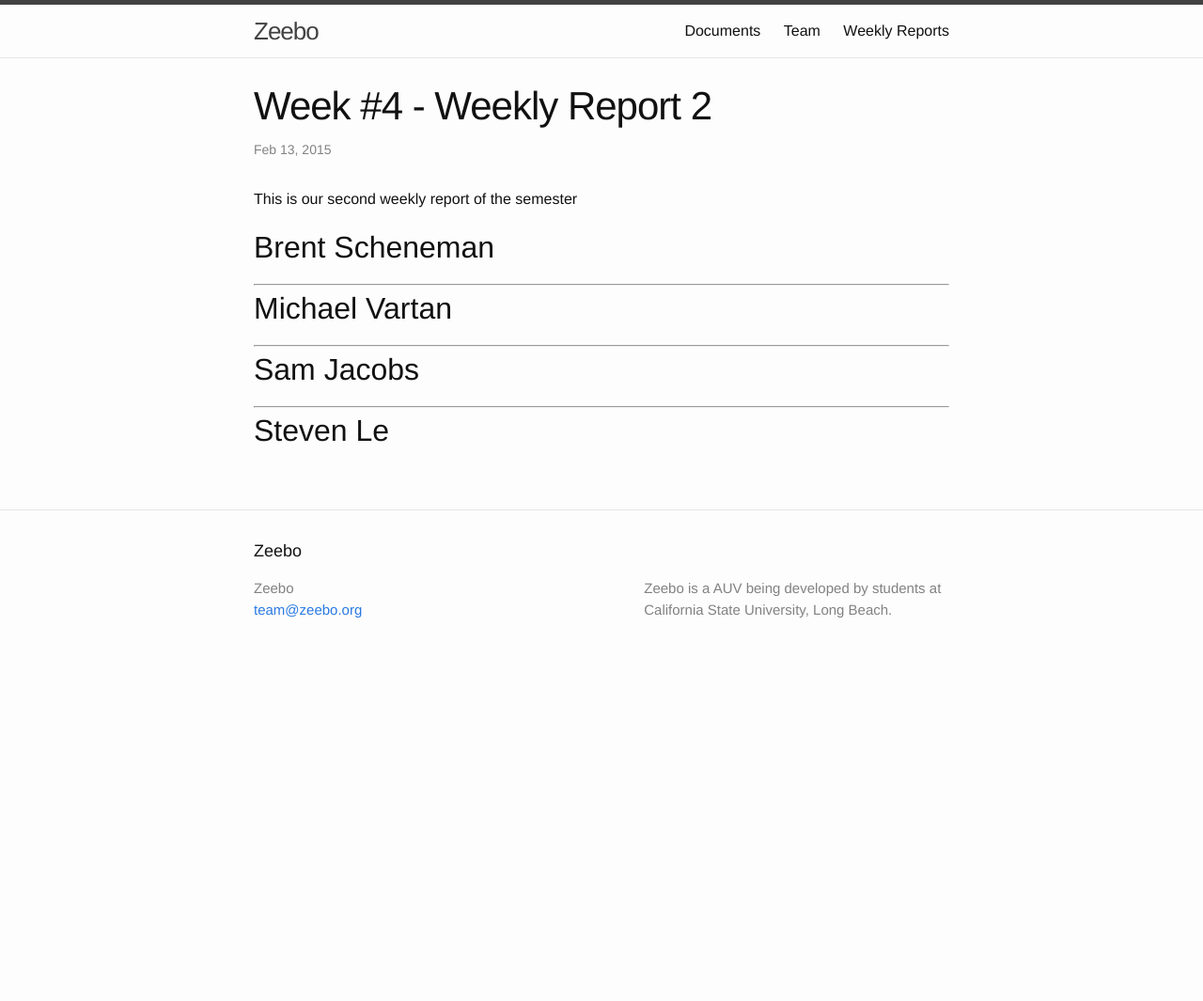
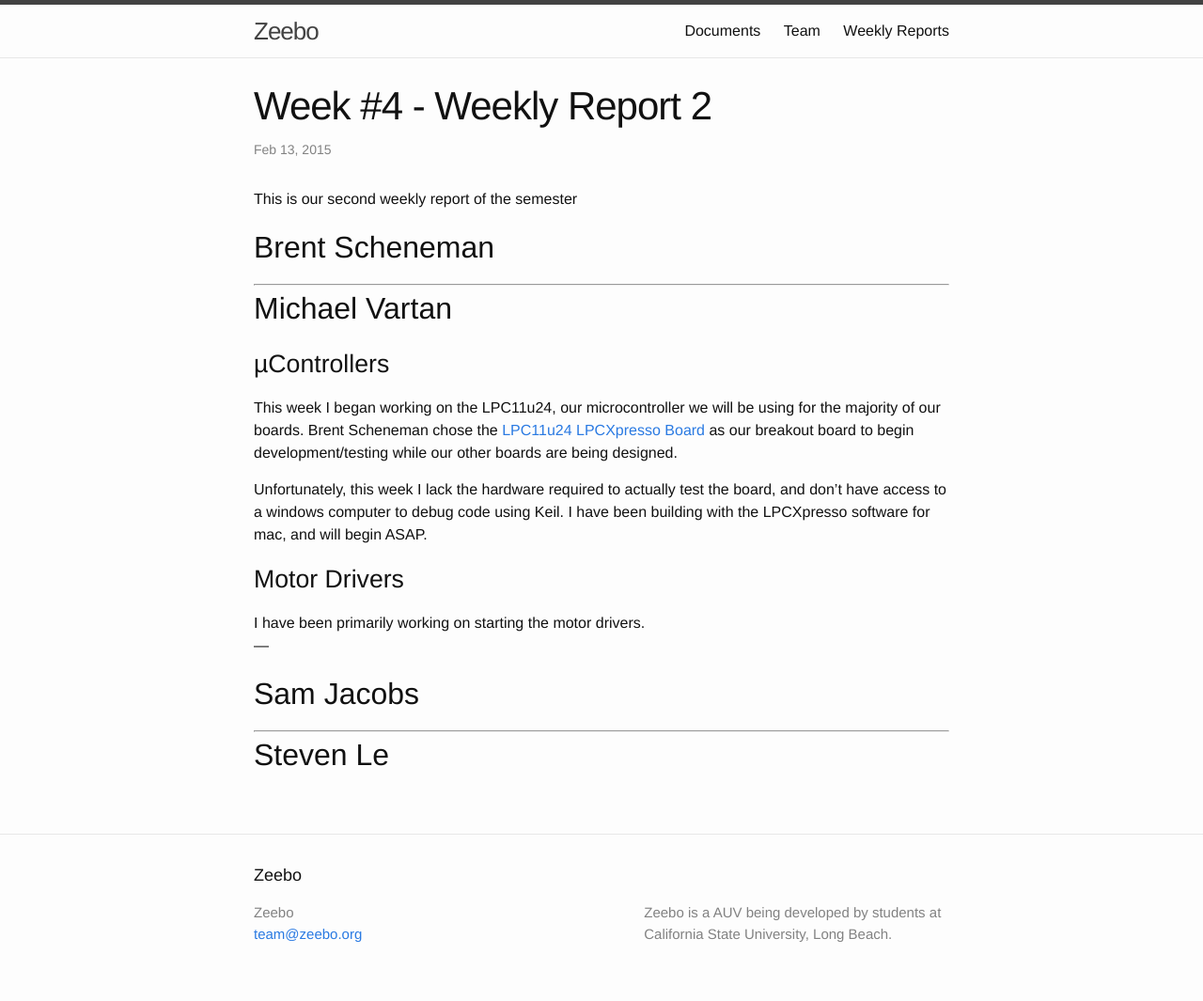
Before and after one commit to vartan/Xeebo, a Jekyll site: the page built from _posts/2015-02-06-weekly-report-week-4.md, in a window 1280 px wide. Shown: the whole page at 94% size. Built offline with Jekyll 4.4.1, drawn with Linux system fonts in a browser that asks for light colours; comment, search, counter and statistics services are not loaded; before the commit the page ends 900 px from its top, so only the background shows below that.

Commit message:
started description

```diff
--- a/_posts/2015-02-06-weekly-report-week-4.md
+++ b/_posts/2015-02-06-weekly-report-week-4.md
@@ -13,6 +13,14 @@
 
 #Michael Vartan
 
+##µControllers
+
+This week I began working on the LPC11u24, our microcontroller we will be using for the majority of our boards. Brent Scheneman chose the [LPC11u24 LPCXpresso Board](http://www.embeddedartists.com/products/lpcxpresso/lpc11U24_xpr.php) as our breakout board to begin development/testing while our other boards are being designed.
+
+Unfortunately, this week I lack the hardware required to actually test the board, and don't have access to a windows computer to debug code using Keil. I have been building with the LPCXpresso software for mac, and will begin ASAP.
+
+##Motor Drivers
+I have been primarily working on starting the motor drivers.
 ---
 
 #Sam Jacobs
```
